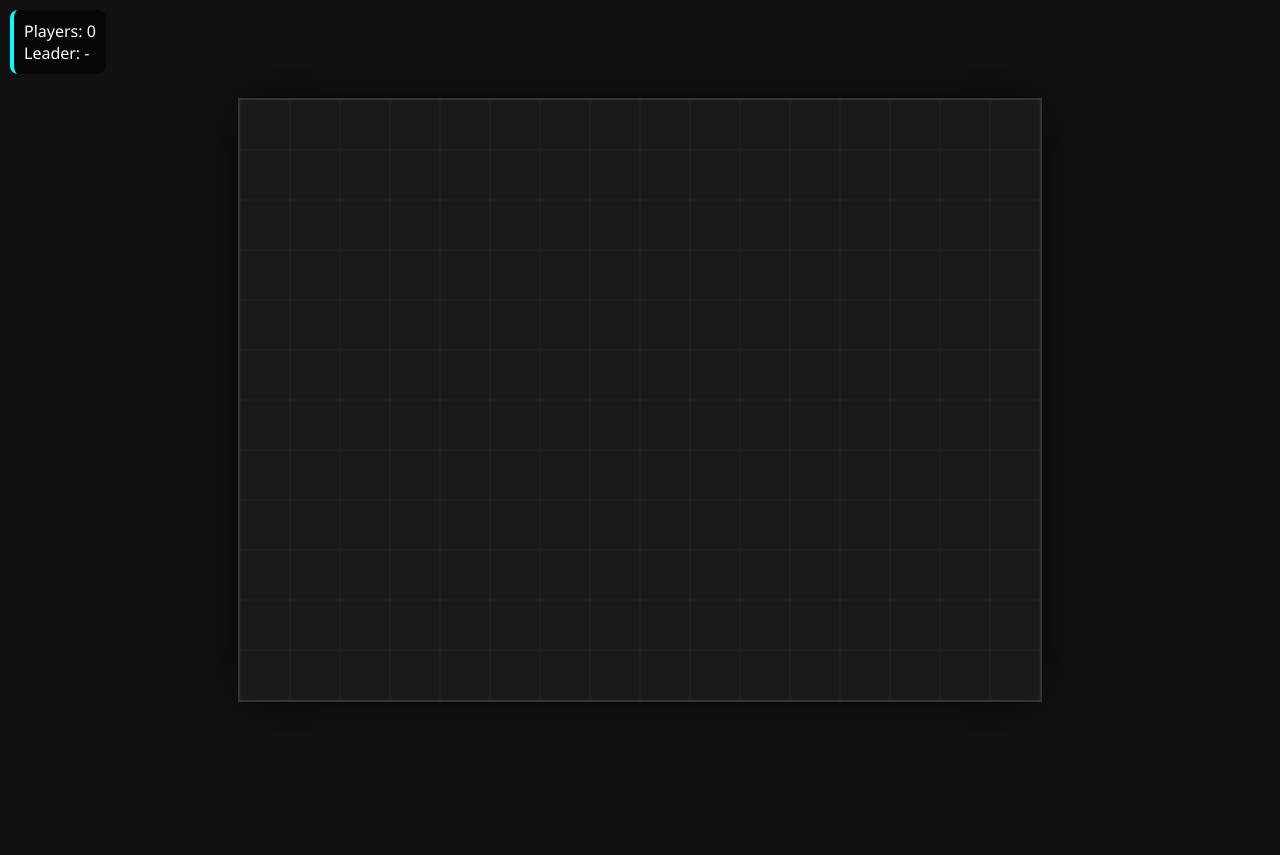
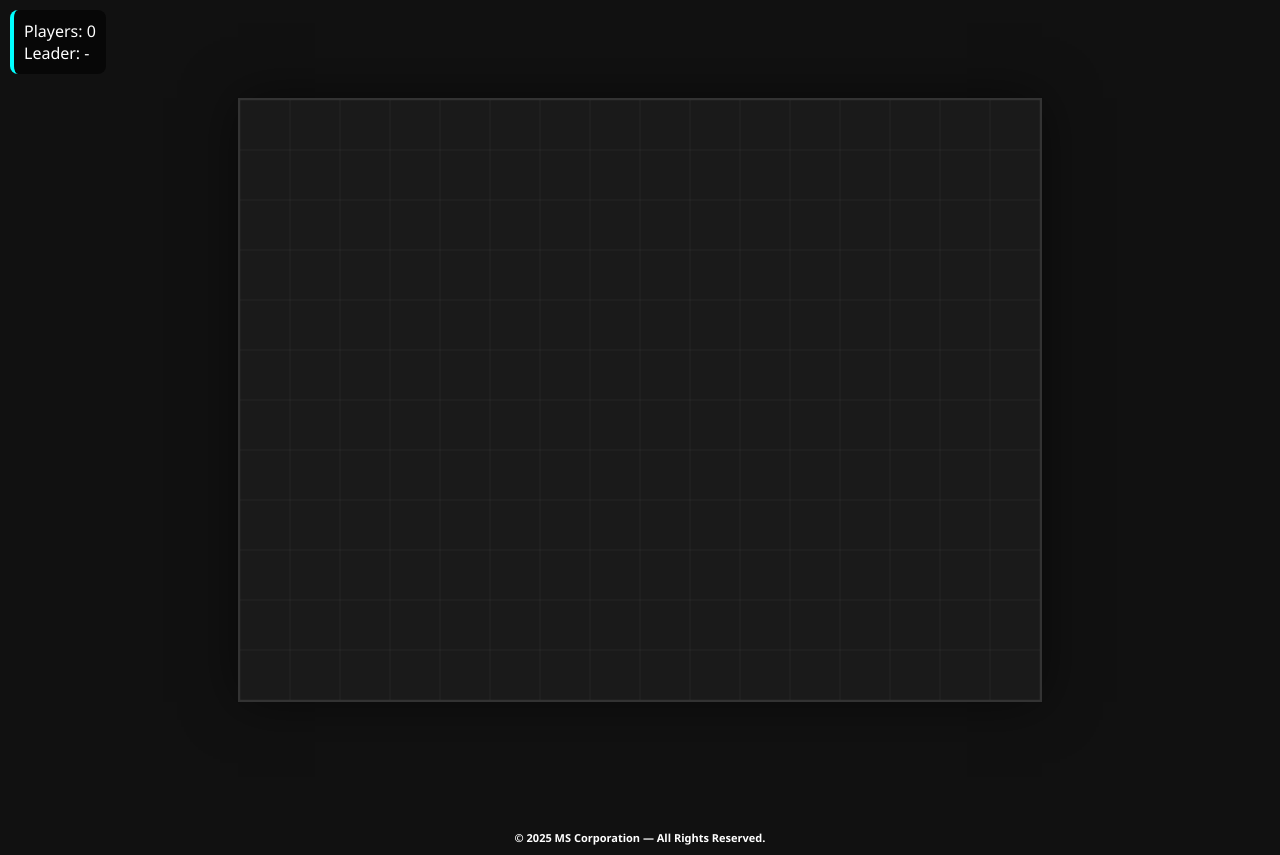
Before and after one commit to codewithms7777/carchase_arena, a website: page client/index.html in a window 1280 px wide. Before the commit the page ends 800 px from the top, so only its background shows below. Drawn offline with nearby package versions, Linux system fonts and the light colour scheme; no server answers.

Commit message:
Update index.html

```diff
--- a/client/index.html
+++ b/client/index.html
@@ -67,8 +67,13 @@
         </div>
     </div>
 </div>
+<footer style="text-align: center; padding: 10px; color: white; margin-top: 20px; font-size:11px; ">
 
+        <strong>&copy; 2025 MS Corporation — All Rights Reserved.</strong>
+    </footer>
 <script src="https://cdn.socket.io/4.7.2/socket.io.min.js"></script>
 <script src="./script.js"></script>
+
 </body>
+
 </html>
```
